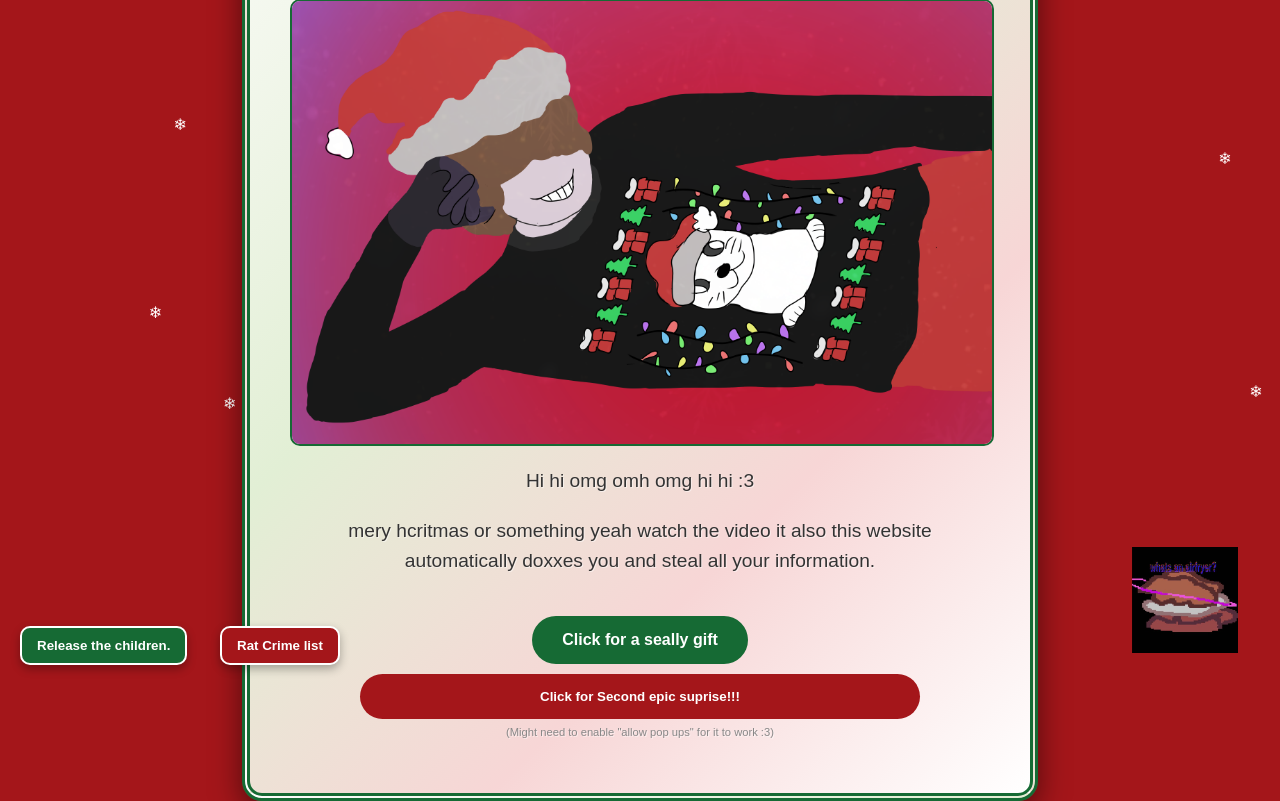
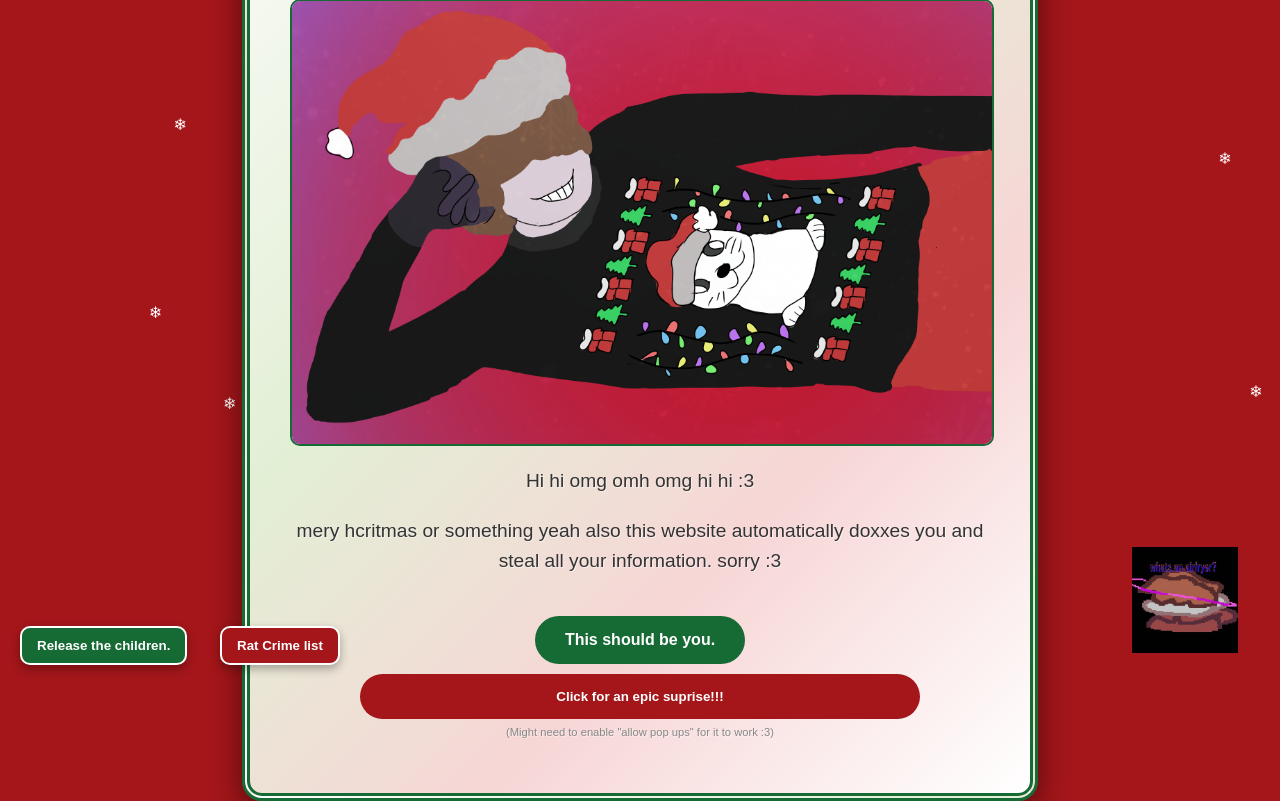
Before and after one commit to Tenko101/ChristmasRodent2025, a plain HTML site: page index.html in a window 1280 px wide. Shown: the part 115-916 px from the top of the page. Drawn offline with Linux system fonts and the light colour scheme.

Commit message:
Update text and links in index.html

```diff
--- a/index.html
+++ b/index.html
@@ -251,11 +251,11 @@
         </div>
 
         <p>Hi hi omg omh omg hi hi  :3</p>
-        <p>mery hcritmas or something yeah watch the video it also this website automatically doxxes you and steal all your information.</p>
+        <p>mery hcritmas or something yeah also this website automatically doxxes you and steal all your information. sorry :3</p>
 
-        <a href="https://www.youtube.com/watch?v=aAkMkVFwAoo" target="_blank" class="btn">Click for a seally gift</a>
+        <a href="https://www.youtube.com/watch?v=Pzesv4ZH-ug" target="_blank" class="btn">This should be you.</a>
 
-        <button id="chaos-btn" class="btn btn-chaos">Click for Second epic suprise!!!</button>
+        <button id="chaos-btn" class="btn btn-chaos">Click for an epic suprise!!!</button>
         <p style="font-size: 0.7em; color: #888; margin-top: 5px;">(Might need to enable "allow pop ups" for it to work :3)</p>
     </div>
 
```
